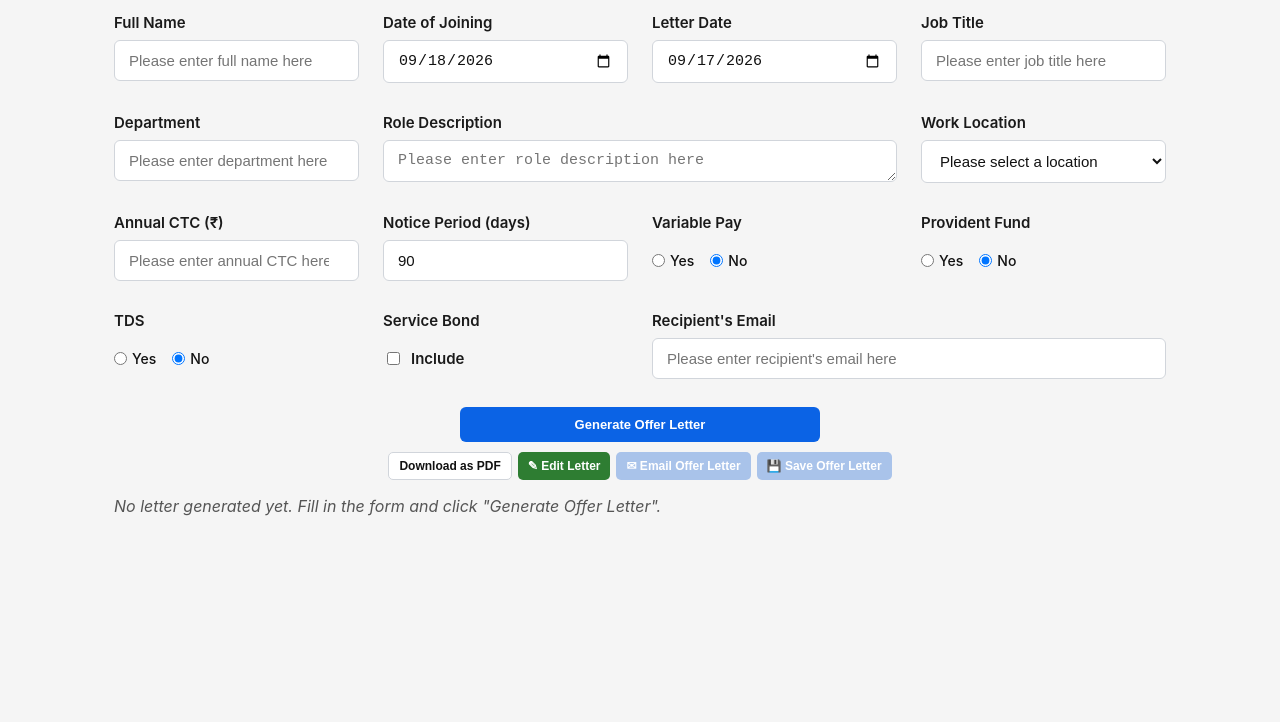
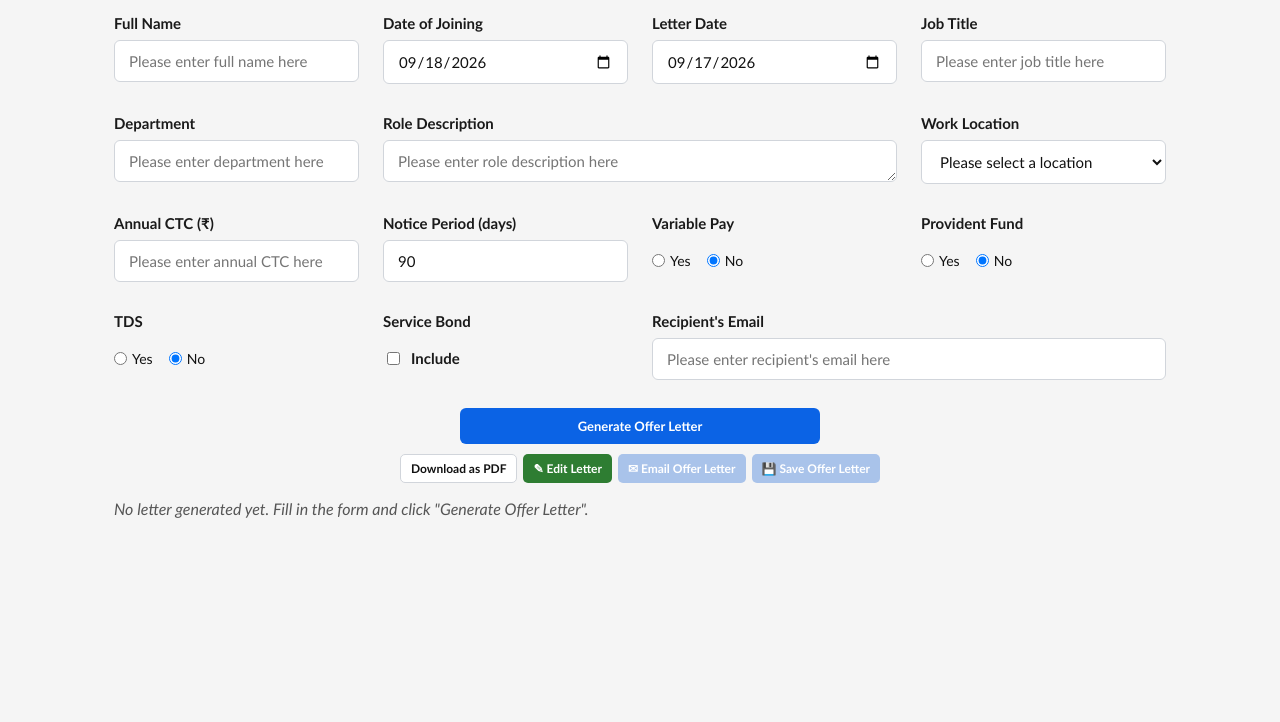
Before and after one commit to prathyusha-ux/OfferLetter_Generator, a plain HTML site: page index.html in a window 1280 px wide. Shown: the part 78-800 px from the top of the page. Drawn offline with nearby package versions, Linux system fonts and the light colour scheme.

Commit message:
Update font-family to prioritize Calibri and Carlito

```diff
--- a/offer-letter.css
+++ b/offer-letter.css
@@ -1,8 +1,11 @@
 *{ box-sizing: border-box; }
 
+/* Site-wide font stack: Calibri if installed (mainly Windows/Office), else
+   Carlito (loaded as a web font in index.html — metrically identical to
+   Calibri), else a generic system sans-serif as a last resort. */
 body {
   background-color: #f5f5f5;
-  font-family: -apple-system, BlinkMacSystemFont, "Segoe UI", Arial, sans-serif;
+  font-family: Calibri, Carlito, -apple-system, BlinkMacSystemFont, "Segoe UI", Arial, sans-serif;
   max-width: 1100px;
   margin: 30px auto;
   padding: 0 24px;
@@ -64,6 +67,7 @@ input, select, textarea{
   color: #111111;
   border: 1px solid #d1d5db;
   border-radius: 6px;
+  font-family: inherit;
 }
 
 input:focus, select:focus, textarea:focus{
@@ -155,6 +159,7 @@ button{
   font-size: 12px;
   font-weight: 600;
   cursor: pointer;
+  font-family: inherit;
 }
 button:hover{
   background: #f0f0f0;
```
